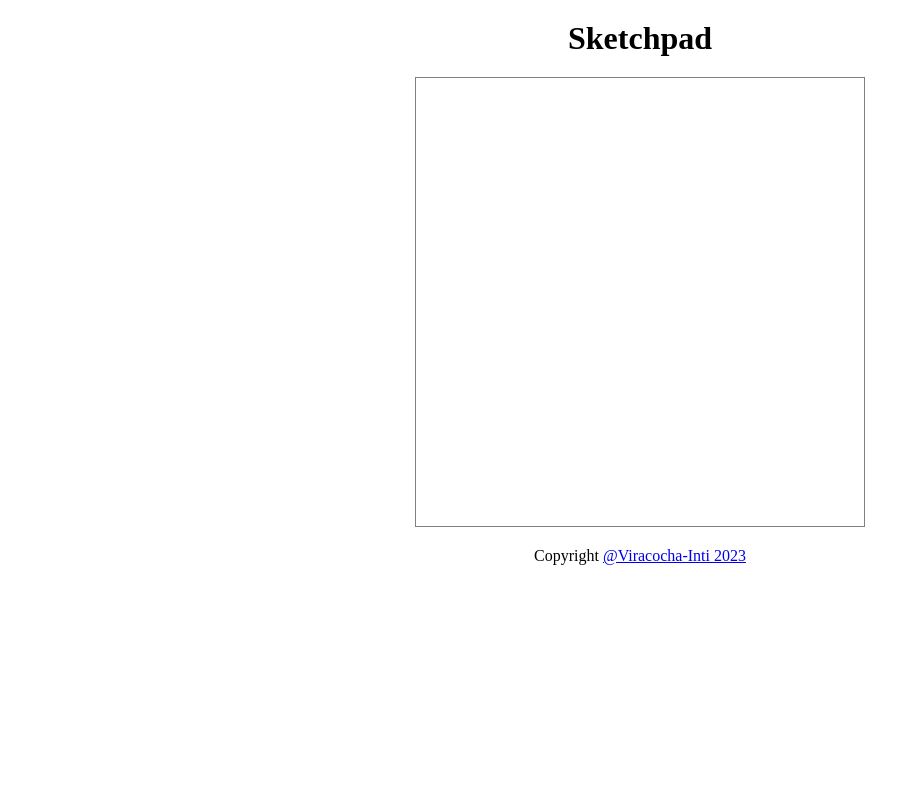
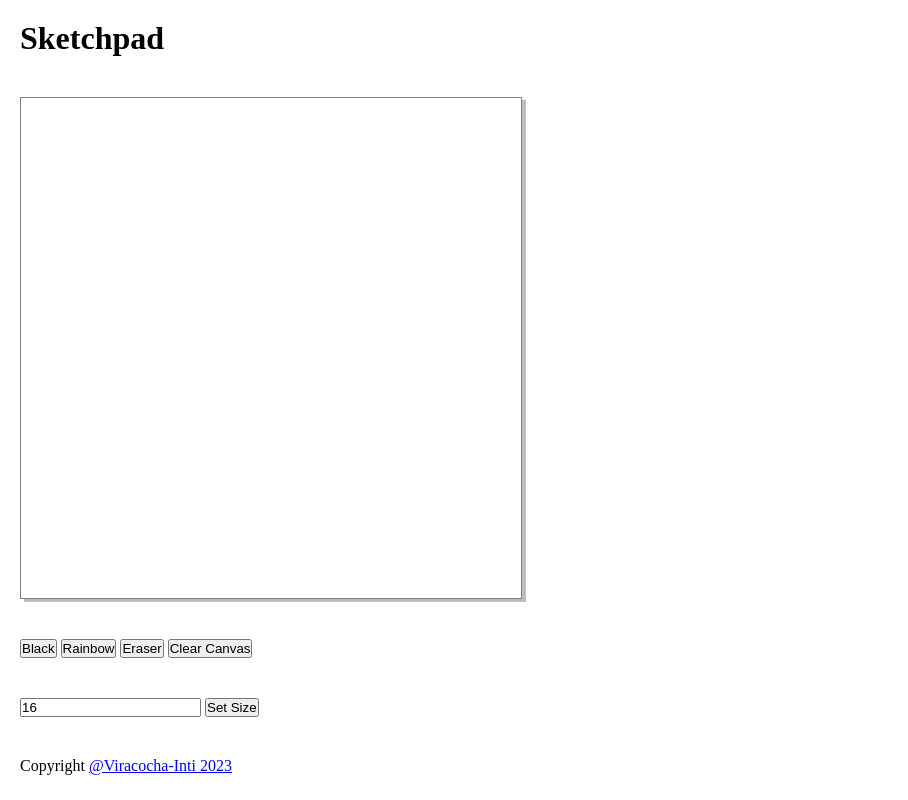
Before and after one commit to Viracocha-Inti/sketchpad, a plain HTML site: page index.html in a window 1280 px wide. Shown: the whole page, without its empty margins (0-908 px from the left). Drawn offline with Linux system fonts and the light colour scheme.

Commit message:
Project js changed. Canvas sizefunc based on input
 Changes to be committed:
	modified:   app.js
	modified:   index.html
	modified:   style.css

```diff
--- a/app.js
+++ b/app.js
@@ -1,18 +1,46 @@
-const gridContainer = document.getElementById("grid");
+function createCanvas(size) {
+  let canvas = document.querySelector(".grid");
+  let squares = canvas.querySelectorAll("div");
+  squares.forEach((div) => div.remove());
+  canvas.style.gridTemplateColumns = `repeat(${size} , 1fr)`;
+  canvas.style.gridTemplateRows = `repeat(${size} , 1fr)`;
 
-function createCanvas16X16() {
-  for (let y = 0; y < 16; y++) {
-    const divGridY = document.createElement("div");
-    divGridY.classList.add("canvasGrid");
-    // divGridY.textContent = "Y";
-    gridContainer.appendChild(divGridY);
-    for (let x = 0; x < 15; x++) {
-      const divGridX = document.createElement("div");
-      divGridX.classList.add("canvasGrid");
-    //   divGridX.textContent = "x";
-      gridContainer.appendChild(divGridX);
-    }
+  let amount = size * size;
+  for (let i = 0; i < amount; i++) {
+    let square = document.createElement("div");
+    square.addEventListener("mouseover", () => {
+      square.style.backgroundColor = "black";
+    });
+    square.classList.add("canvasGrid");
+    square.style.backgroundColor = "white";
+    canvas.insertAdjacentElement("beforeend", square);
+  }
+}
+function changeCanvasSize(input) {
+  if (input >= 2 && input <= 100) {
+    createCanvas(input);
+  } else if (input < 2) {
+    console.log("Not enough squares");
+  } else {
+    console.log("Too many squares");
   }
 }
 
-createCanvas16X16();
+createCanvas(16);
+
+//Function below will create the 16x16 sketchpad
+// function createCanvas16X16() {
+//   for (let y = 0; y < 16; y++) {
+//     const divGridY = document.createElement("div");
+//     divGridY.classList.add("canvasGrid");
+//     // divGridY.textContent = "Y";
+//     gridContainer.appendChild(divGridY);
+//     for (let x = 0; x < 15; x++) {
+//       const divGridX = document.createElement("div");
+//       divGridX.classList.add("canvasGrid");
+//       //   divGridX.textContent = "x";
+//       gridContainer.appendChild(divGridX);
+//     }
+//   }
+// }
+// createCanvas16X16();
--- a/index.html
+++ b/index.html
@@ -11,8 +11,23 @@
     <div class="header">
       <h1>Sketchpad</h1>
     </div>
-    <div class="gridContainer">
-      <div id="grid" class="grid"></div>
+    <div class="canvasContainer">
+      <div class="grid"></div>
+    </div>
+    <div class="buttons">
+      <button class="black">Black</button>
+      <button class="rainbow">Rainbow</button>
+      <button class="eraser">Eraser</button>
+      <button class="clear">Clear Canvas</button>
+    </div>
+    <div class="input">
+      <input
+        type="text"
+        placeholder="Size of Canvas"
+        value="16"
+        onchange="changeCanvasSize(this.value)"
+      />
+      <button>Set Size</button>
     </div>
     <div class="footer">
       <p>
--- a/style.css
+++ b/style.css
@@ -4,30 +4,19 @@
   box-sizing: border-box;
 }
 .header,
-.footer {
-  display: flex;
-  justify-content: center;
+.canvasContainer,
+.input,
+.footer,
+.buttons {
   padding: 20px;
 }
-.gridContainer {
-  display: flex;
-  align-items: center;
-  justify-content: center;
-}
-#grid {
-  display: flex;
-  border: none;
+.grid {
   border: 1px solid grey;
-  max-width: 450px;
-  max-height: 450px;
-  flex-wrap: wrap;
+  display: grid;
+  width: 502px;
+  height: 502px;
+  box-shadow: 4px 3px rgb(189, 189, 189);
 }
 .canvasGrid {
-  display: flex;
-  height: 28px;
-  width: 28px;
+  border: none;
 }
-.canvasGrid:hover {
-  background: rgb(208, 206, 206);
-  cursor: pointer;
-}
```
